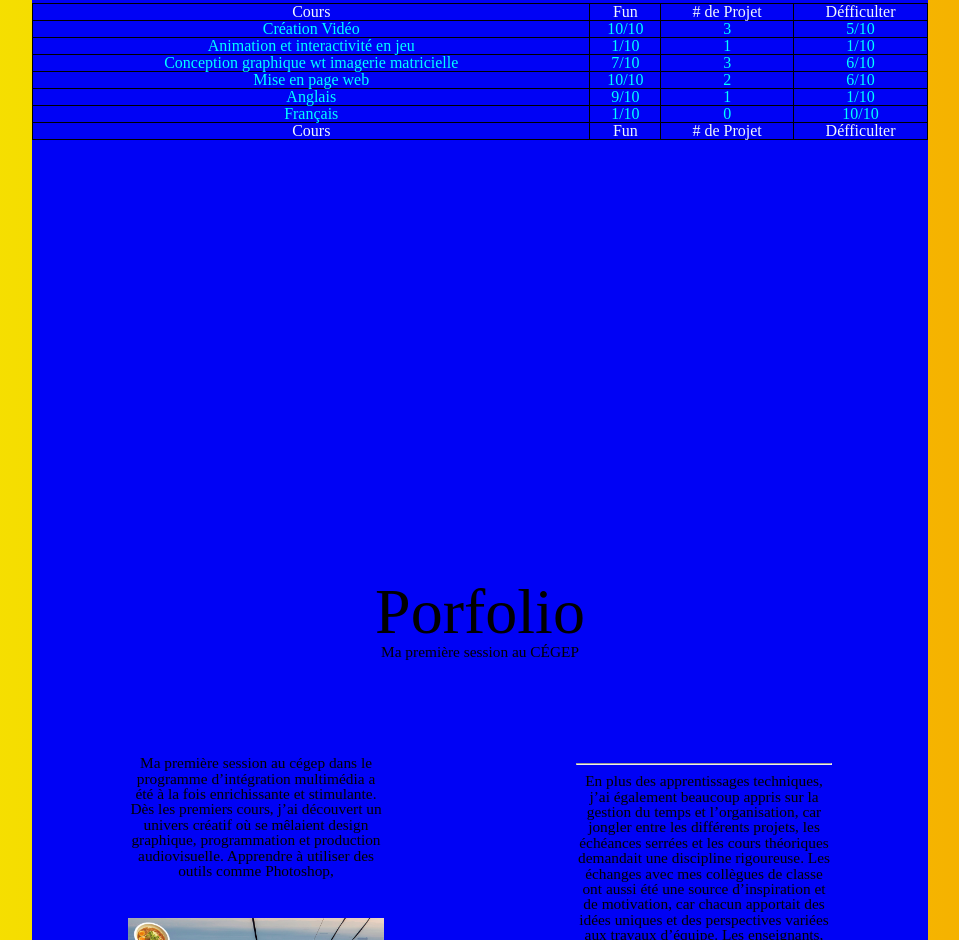
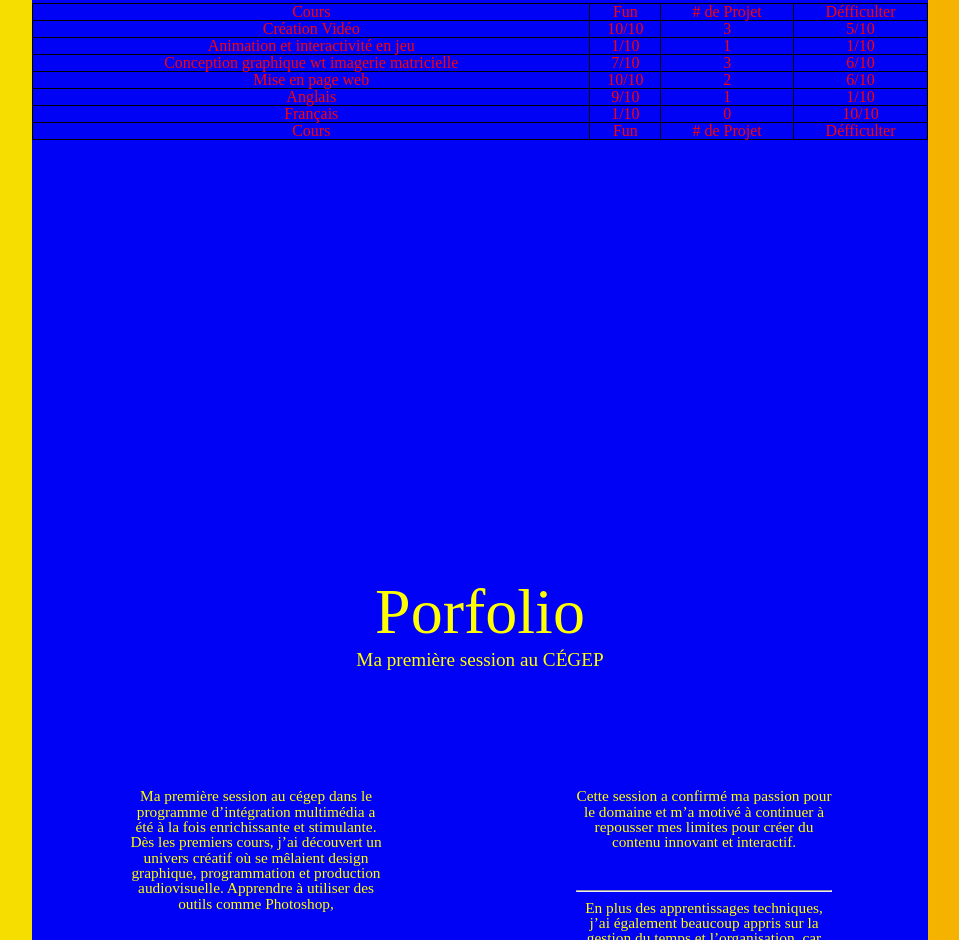
Before and after one commit to TristanBumpusSchool/TristanBumpusSchool.github.io, a plain HTML site: page index.html in a window 1280 px wide. Shown: the part 1860-2800 px from the top of the page, without its empty margins (160-1119 px from the left). Drawn offline with Linux system fonts and the light colour scheme.

Commit message:
Better Colors

```diff
--- a/assets/css/style.css
+++ b/assets/css/style.css
@@ -41,6 +41,7 @@
 
 * {
   font-family: "Hind Mysuru";
+  color: yellow;
 }
 
 /*Types*/
@@ -198,11 +199,11 @@ td {
 }
 
 th {
-  color: aliceblue;
+  color: red;
 }
 
 td {
-  color: aqua;
+  color: red;
 }
 
 footer a {
@@ -355,3 +356,8 @@ footer a {
   height: auto;
   min-height: 100vh;
 }
+
+#article {
+  height: auto;
+  min-height: 100vh;
+}
--- a/index.html
+++ b/index.html
@@ -139,7 +139,7 @@
       </section>
       <section id="article">
         <h1>Porfolio</h1>
-        <h3>Ma première session au CÉGEP</h3>
+        <h2>Ma première session au CÉGEP</h2>
         <div class="flex">
           <div class="column">
             <p>
@@ -155,12 +155,15 @@
               des compétences concrètes tout en explorant mon imagination.Bien
               que certains projets aient été exigeants, ils m’ont offert
               l’occasion de travailler en équipe et de relever des défis
-              techniques. Cette session a confirmé ma passion pour le domaine et
-              m’a motivé à continuer à repousser mes limites pour créer du
-              contenu innovant et interactif.
+              techniques.
             </p>
           </div>
           <div class="column">
+            <p>
+              Cette session a confirmé ma passion pour le domaine et m’a motivé
+              à continuer à repousser mes limites pour créer du contenu innovant
+              et interactif.
+            </p>
             <hr />
             <p>
               En plus des apprentissages techniques, j’ai également beaucoup
```
